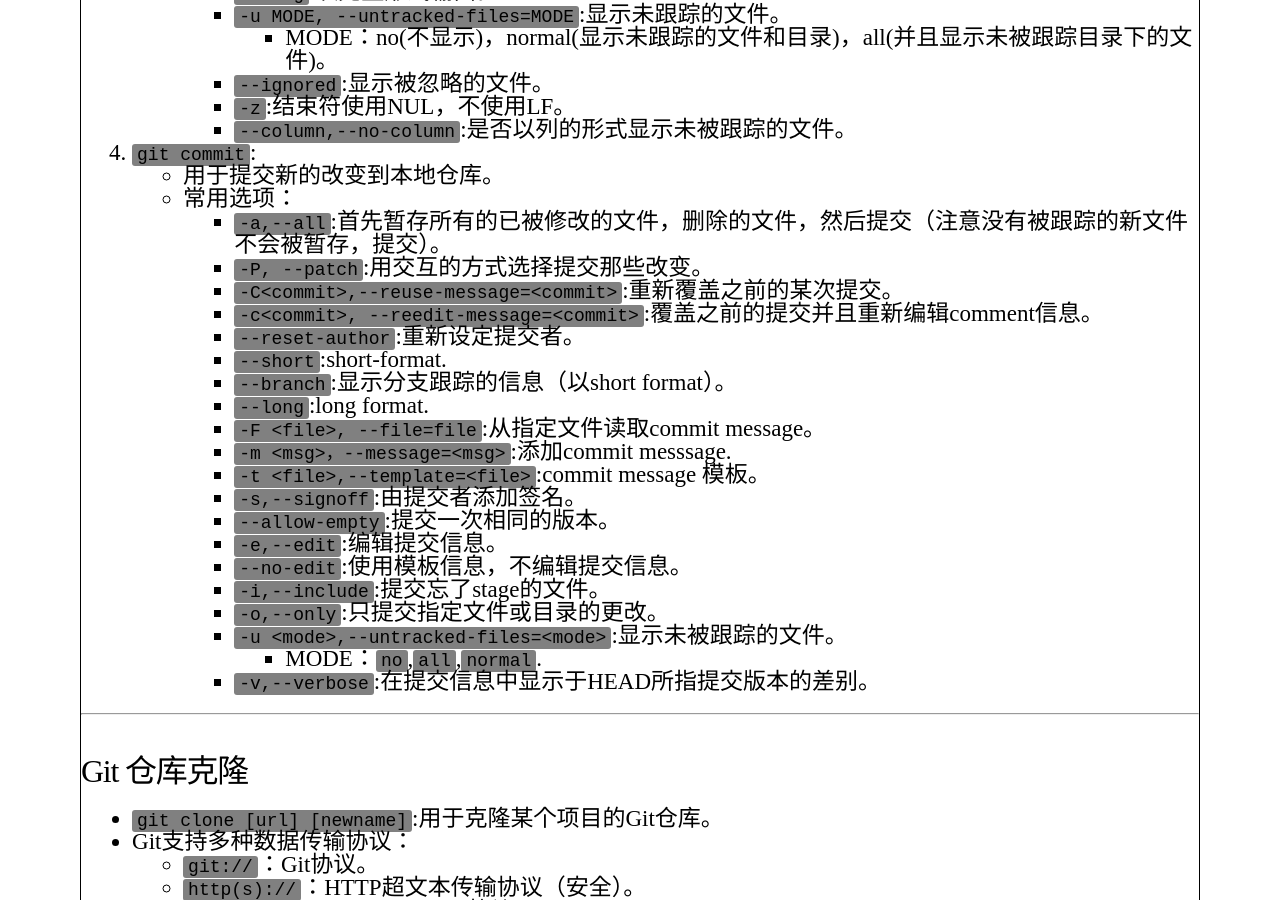
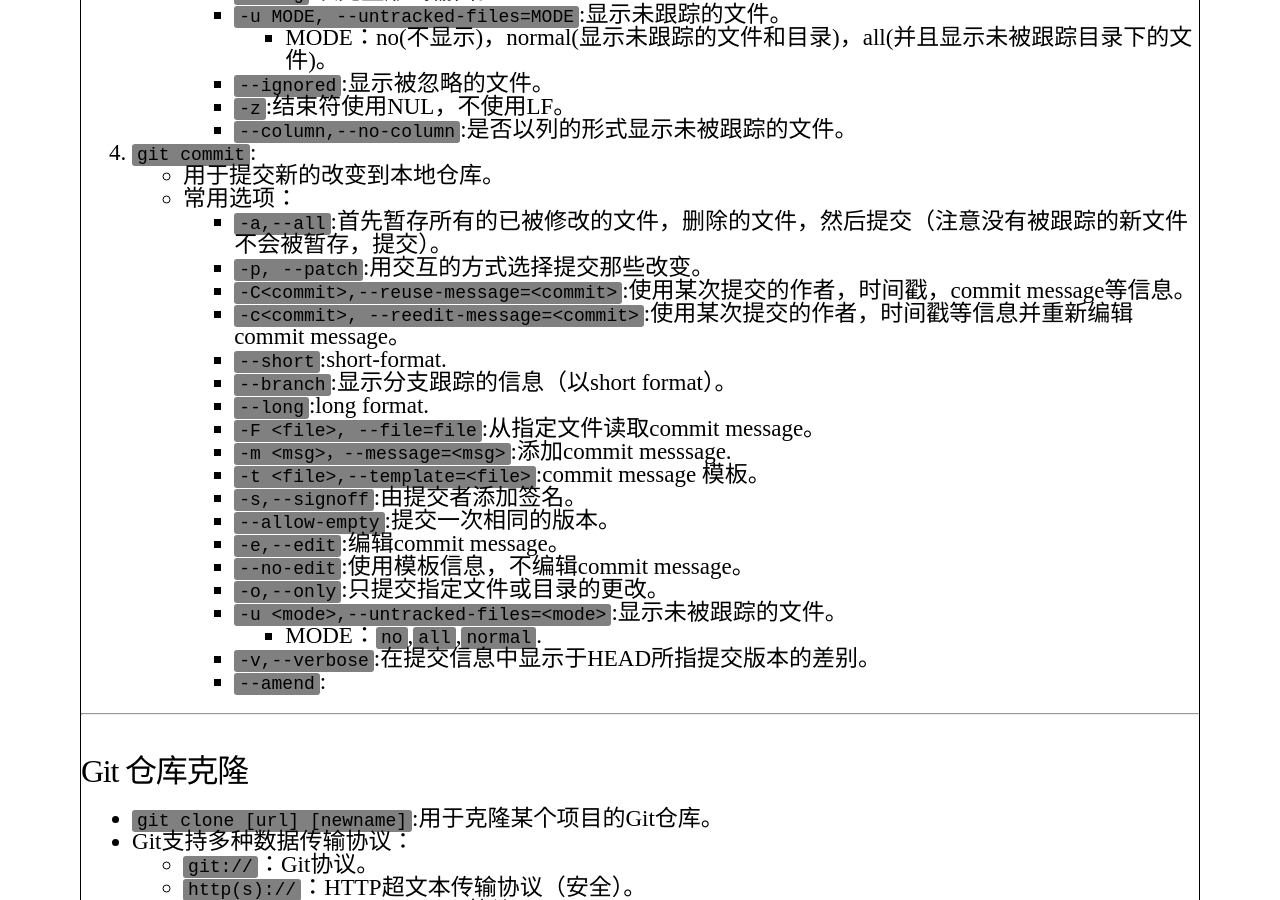
Before and after one commit to codeybs/blog, a Jekyll site: the page built from _posts/2014-09-16-Git简单使用.md, in a window 1280 px wide and 900 px high, scrolled down 2300 px. Built offline with Jekyll 4.4.1, drawn with Linux system fonts in a browser that asks for light colours; comment, search, counter and statistics services are not loaded.

Commit message:
2014-09-16-Git简单使用.md20140918_20:08:30

```diff
--- a/_posts/2014-09-16-Git简单使用.md
+++ b/_posts/2014-09-16-Git简单使用.md
@@ -117,10 +117,9 @@ author: Baosheng Yu
    + 用于提交新的改变到本地仓库。
    + 常用选项：
      + `-a,--all`:首先暂存所有的已被修改的文件，删除的文件，然后提交（注意没有被跟踪的新文件不会被暂存，提交）。
-     + `-P, --patch`:用交互的方式选择提交那些改变。
-     + `-C<commit>,--reuse-message=<commit>`:重新覆盖之前的某次提交。
-     + `-c<commit>, --reedit-message=<commit>`:覆盖之前的提交并且重新编辑comment信息。
-     + `--reset-author`:重新设定提交者。
+     + `-p, --patch`:用交互的方式选择提交那些改变。
+     + `-C<commit>,--reuse-message=<commit>`:使用某次提交的作者，时间戳，commit message等信息。
+     + `-c<commit>, --reedit-message=<commit>`:使用某次提交的作者，时间戳等信息并重新编辑commit message。
      + `--short`:short-format.
      + `--branch`:显示分支跟踪的信息（以short format）。
      + `--long`:long format.
@@ -129,13 +128,13 @@ author: Baosheng Yu
      + `-t <file>,--template=<file>`:commit message 模板。
      + `-s,--signoff`:由提交者添加签名。
      + `--allow-empty`:提交一次相同的版本。
-     + `-e,--edit`:编辑提交信息。
-     + `--no-edit`:使用模板信息，不编辑提交信息。
-     + `-i,--include`:提交忘了stage的文件。
+     + `-e,--edit`:编辑commit message。
+     + `--no-edit`:使用模板信息，不编辑commit message。
      + `-o,--only`:只提交指定文件或目录的更改。
      + `-u <mode>,--untracked-files=<mode>`:显示未被跟踪的文件。
        + MODE：`no`,`all`,`normal`.
      + `-v,--verbose`:在提交信息中显示于HEAD所指提交版本的差别。
+     + `--amend`:
 
 --------------------------------------------------
 
```
